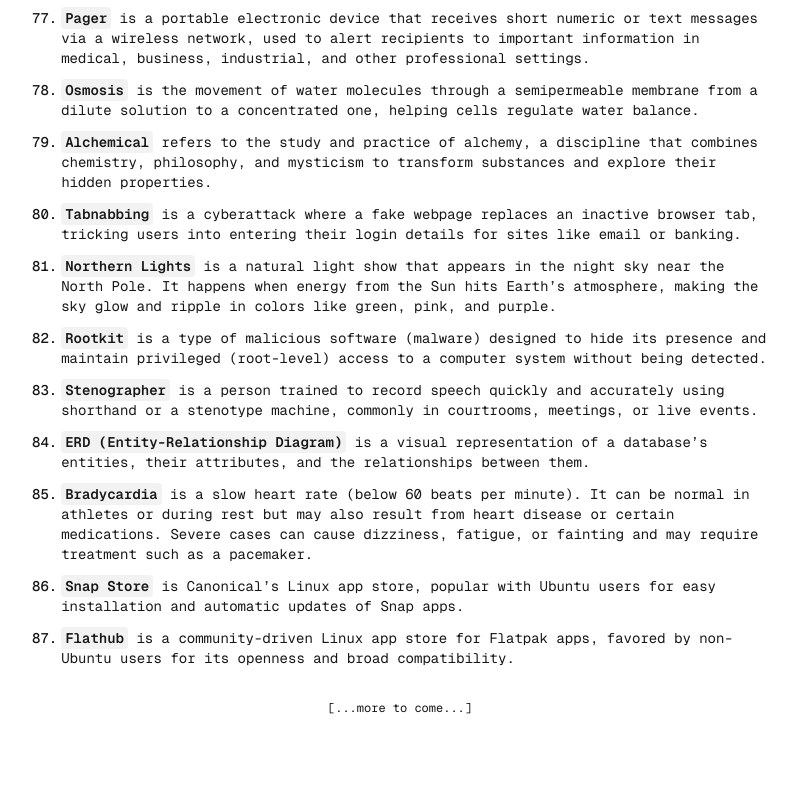
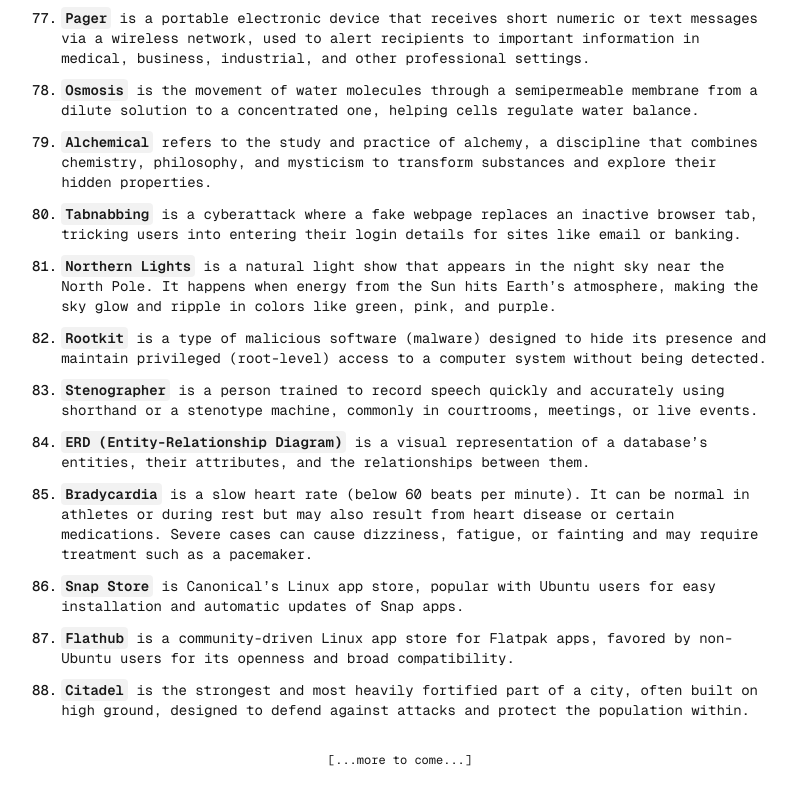
Before and after one commit to BrahimBoussada/mind-log, a Next.js app: page / in a window 1280 px wide. Shown: the part 4747-5547 px from the top of the page, without its empty margins (240-1037 px from the left). Before the commit the page ends 5495 px from the top, so only its background shows below. Built offline with nearby package versions, Linux system fonts and the light colour scheme.

Commit message:
log:21-10-2025

```diff
--- a/src/app/page.tsx
+++ b/src/app/page.tsx
@@ -816,6 +816,15 @@ export default function Home() {
             compatibility.
           </Text>
         </Note>
+
+        <Note>
+          <N>88. </N>
+          <Text>
+            <Key>Citadel</Key> is the strongest and most heavily fortified part
+            of a city, often built on high ground, designed to defend against
+            attacks and protect the population within.
+          </Text>
+        </Note>
       </NoteWrapper>
 
       <span className="font-mono text-xs text-center my-8">
```
